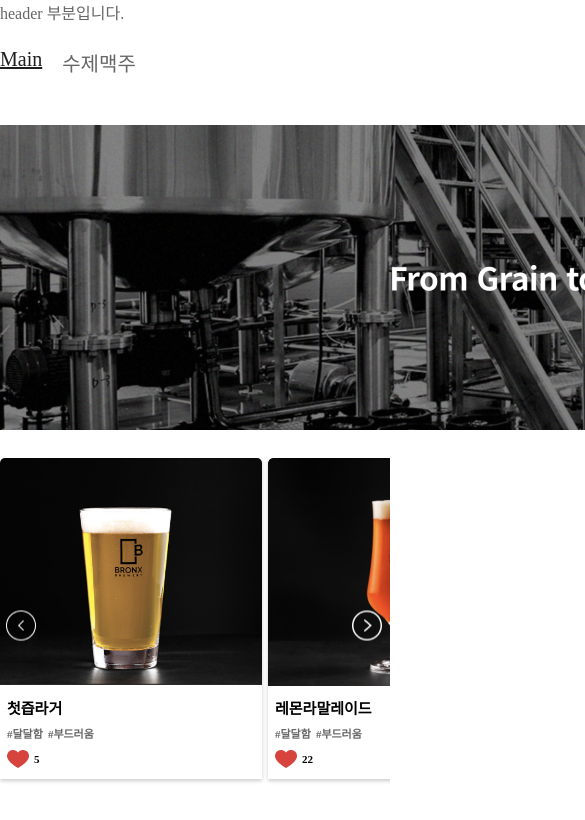
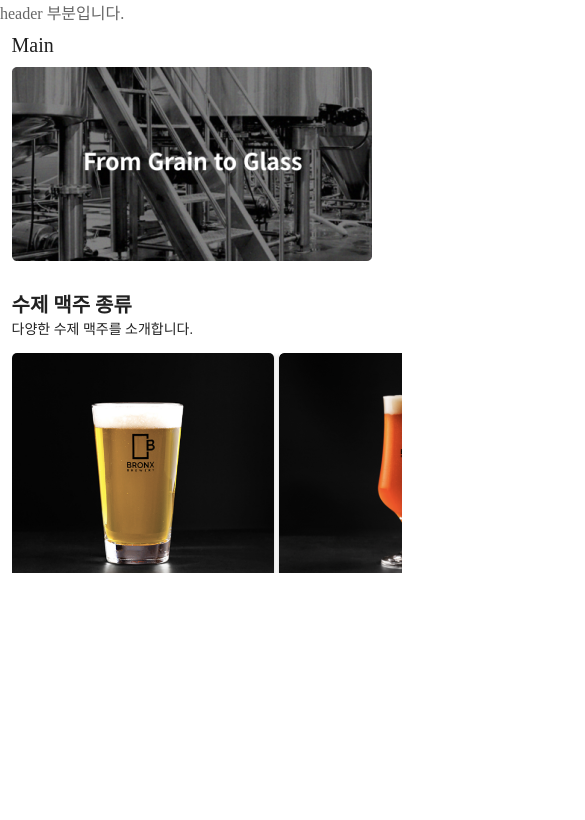
Before and after one commit to FS-2023-FestivalHolic/FH-Front, a React (Create React App) app: page / in a window 390 px wide. Shown: the top 820 px of the page, 585 px wide, since content can reach past the window. Built offline with nearby package versions, Linux system fonts and the light colour scheme.

Commit message:
design: 메인페이지 반응형 모바일 UI 구현 (#2) - 모바일 버전 배너 이미지 추가 - 드래그 슬라이드 구현 - 네비게이션 수정 - 메인 페이지 반응형 구현

```diff
--- /dev/null
+++ b/src/components/BeerSlidMobile.jsx
@@ -0,0 +1,83 @@
+import React, { useState, useRef } from 'react';
+import { Link } from "react-router-dom";
+import styled from "styled-components";
+import BeerItem from './BeerItem';
+
+const BeerSlideMobile = ({items}) => {
+  const containerRef = useRef(null);
+  const [startX, setStartX] = useState(null);
+  const [isDrag, setIsDrag] = useState(false);
+
+  const onDragStart = e => {
+    e.preventDefault();
+    setIsDrag(true);
+    setStartX(e.pageX + containerRef.current.scrollLeft);
+  };
+  const onDragEnd = () => {
+    setIsDrag(false);
+  }
+  const onDragMove = e => {
+    if(isDrag) {
+      const {scrollWidth, clientWidth, scrollLeft} = containerRef.current;
+      containerRef.current.scrollLeft = startX - e.pageX;
+      if (scrollLeft === 0) {
+        setStartX(e.pageX);
+      } else if (scrollWidth <= clientWidth + scrollLeft) {
+        setStartX(e.pageX + scrollLeft);
+      }
+    }
+  }
+
+  const throttle = (func, ms) => {
+    let throttled = false;
+    return (...args) => {
+      if (!throttled) {
+        throttled = true;
+        setTimeout(() => {
+          func(...args);
+          throttled = false;
+        }, ms);
+      }
+    };
+  };
+
+  const delay = 50;
+  const onThrottleDragMove = throttle(onDragMove, delay);
+
+  return (
+    <div>
+      {items && (
+        <SlideContainer
+          ref={containerRef}
+          onMouseDown={onDragStart}
+          onMouseUp={onDragEnd}
+          onMouseLeave={onDragEnd}
+          onMouseMove={isDrag ? onThrottleDragMove : null}
+        >
+          <SlideItem>
+            {items.map((item, index) => (
+              <Link to={`/beer/${item.id}`} key={index}  style={{ textDecoration: "none"}}>
+                <BeerItem item={item} />
+              </Link>
+            ))}
+          </SlideItem>
+        </SlideContainer>
+      )}
+    </div>
+  );
+};
+
+const SlideContainer = styled.div`
+  display: flex;
+  overflow: hidden;
+  width: 390px;
+  height: 220px;
+  margin-bottom: 20px;
+`;
+
+const SlideItem= styled.div`
+  display: flex;
+  gap: 5px;
+`;
+
+export default BeerSlideMobile;
--- a/src/pages/Main.jsx
+++ b/src/pages/Main.jsx
@@ -1,9 +1,27 @@
+import React, { useState, useEffect } from 'react';
 import styled from "styled-components";
 import Navigation from "../shared/Navigation";
 import MainImg from "../assets/mainImg.png";
 import BeerSlide from "../components/BeerSlide";
+import MobileBanner from "../assets/Banner_main_mobile.png";
+import BeerSlideMobile from '../components/BeerSlidMobile';
 
 const Main = () => {
+  const [isMobile, setIsMobile] = useState(window.innerWidth <= 390);
+
+  // 모바일용일 때 이미지 전환
+  useEffect(() => {
+    const handleResize = () => {
+      setIsMobile(window.innerWidth <= 390);
+    };
+
+    window.addEventListener('resize', handleResize);
+
+    return () => {
+      window.removeEventListener('resize', handleResize);
+    };
+  }, []);
+
   // 임시 맥주 데이터 사용
   const beerData = [
     {id: 1, image: require('../assets/FirstJuiceLarger.png'), name: '첫즙라거', like: 5, tags: ['달달함', '부드러움']},
@@ -20,9 +38,13 @@ const Main = () => {
     <Wrapper>
       <Navigation />
       <MainBanner>
-        <img src={MainImg} alt="From Grain to Galss"/>
+        {isMobile ? <img src={MobileBanner} alt="From Gain to Glass" /> : <img src={MainImg} alt="From Grain to Glass"/> }
       </MainBanner>
-      <BeerSlide items={beerData} />
+      <Container>
+        <Title>수제 맥주 종류</Title>
+        <Text>다양한 수제 맥주를 소개합니다.</Text>
+      </Container>
+      {isMobile ? <BeerSlideMobile items={beerData} /> : <BeerSlide items={beerData} /> }
     </Wrapper>
   );
 };
@@ -30,10 +52,48 @@ const Main = () => {
 const Wrapper = styled.div`
   max-width: 1075px;
   margin: 0 auto;
+
+  @media (max-width: 390px) {
+    max-width: 367px;
+  }
 `;
 
 const MainBanner = styled.div`
   margin: 24px 0;
+
+  @media (max-width: 390px) {
+    margin: 0 0 24px;
+  }
+`;
+
+const Container = styled.div`
+  display: none;
+  color: #212121;
+
+  @media (max-width: 390px) {
+    display: block;
+    margin-bottom: 15px;
+  }
+`;
+
+const Title = styled.div`
+  display: none;
+
+  @media (max-width: 390px) {
+    display: flex;
+    font-size: 20px;
+    font-weight: 700;
+  }
+`;
+
+const Text = styled.div`
+  display: none;
+
+  @media (max-width: 390px) {
+    display: flex;
+    font-size: 14px;
+    font-weight: 400;
+  }
 `;
 
 export default Main;
--- a/src/shared/Navigation.jsx
+++ b/src/shared/Navigation.jsx
@@ -1,12 +1,15 @@
 import styled from "styled-components";
-import { NavLink } from "react-router-dom";
+import { NavLink, useLocation } from "react-router-dom";
 
 export default function Navigation() {
+  const location = useLocation();
+
   return (
     <Nav>
-      <StyledLink to="/">Main</StyledLink>
-      <StyledLink to="/beer">수제맥주</StyledLink>
-  </Nav>
+      <StyledLink to="/" isActive={location.pathname === '/'}>Main</StyledLink>
+      <StyledLink to="/beer" isActive={location.pathname === '/beer'}>수제맥주</StyledLink>
+      <StyledLink to="/test" isActive={location.pathname === '/test'}>맥주 테스트</StyledLink>
+    </Nav>
   );
 };
 
@@ -18,6 +21,10 @@ const Nav = styled.nav`
   display: flex;
   justify-content: flex-start;
   gap: 20px;
+
+  @media (max-width: 390px) {
+    padding: 10px 0;
+  }
 `;
 
 const StyledLink = styled(NavLink)`
@@ -31,8 +38,18 @@ const StyledLink = styled(NavLink)`
     color: #1E1E1E;
   }
 
-  &.active {
+  &.active, &.custom-active {
     color: #1E1E1E;
     text-decoration: underline;
   }
+
+  @media (max-width: 390px) {
+    ${({ isActive }) => !isActive && `
+      display: none;
+    `}
+
+    &.active, &.custom-active {
+      text-decoration: none;
+    }
+  }
 `;
```
Also changed, not shown: src/assets/Banner_main_mobile.png (added).
